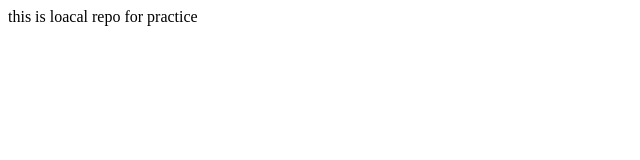
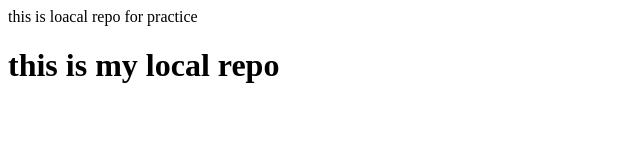
Before and after one commit to smk7375/practice, a plain HTML site: page index.html in a window 1280 px wide. Shown: the whole page, without its empty margins (0-640 px from the left). Drawn offline with Linux system fonts and the light colour scheme.

Commit message:
added h1 tag

```diff
--- a/index.html
+++ b/index.html
@@ -1 +1,3 @@
 <p>this is loacal repo for practice</p>
+
+<h1>this is my local repo</h1>
```
